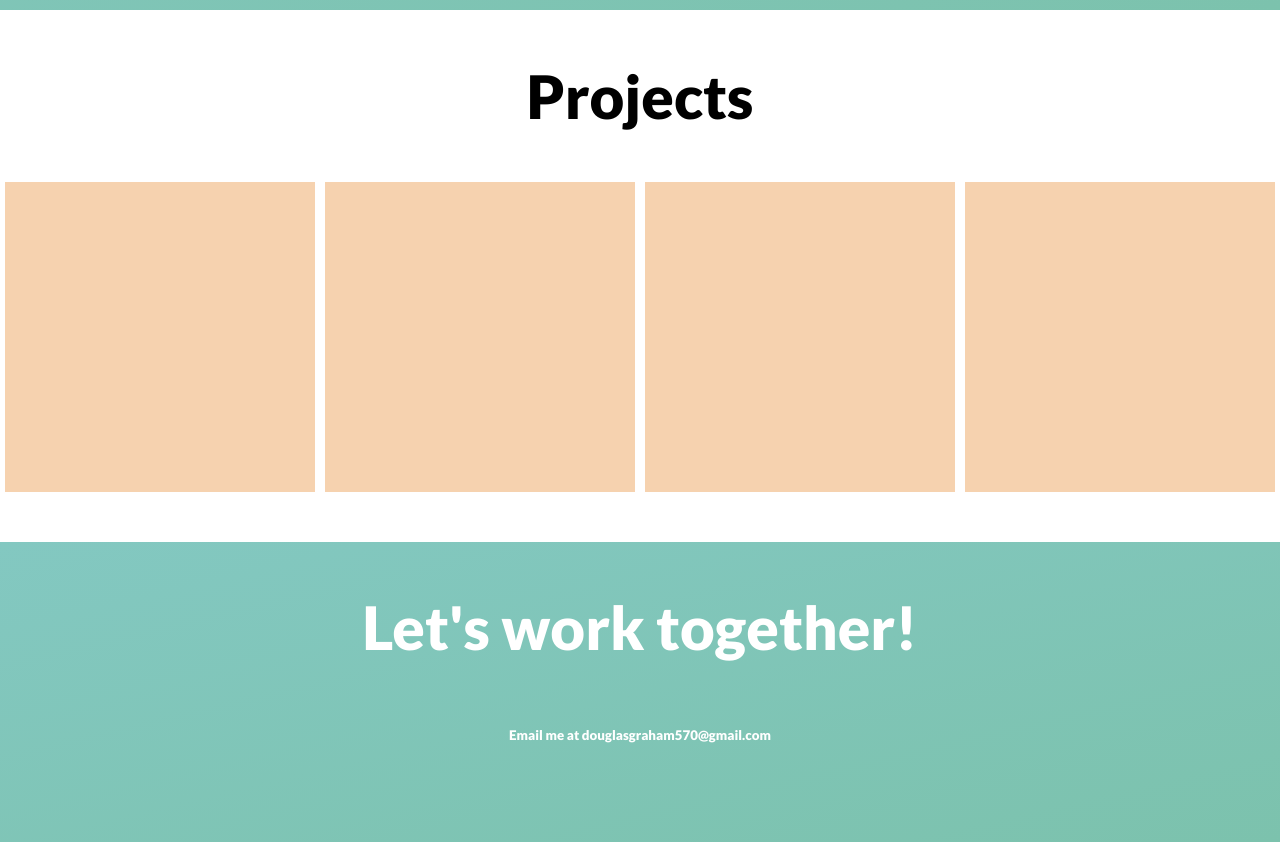
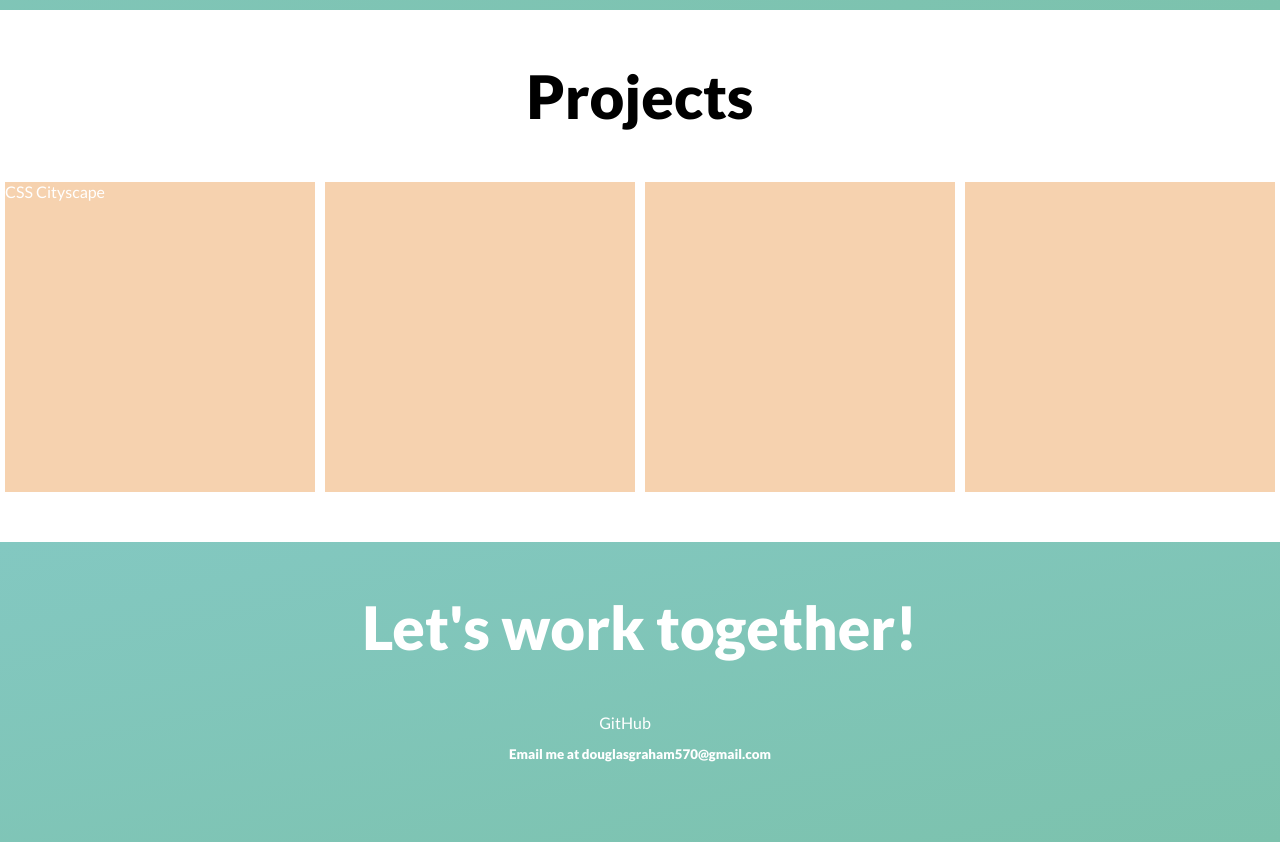
Before and after one commit to douglasgraham570/CSSandbox, a website: page public/portfolio.html in a window 1280 px wide. Shown: the part 790-1632 px from the top of the page. Drawn offline with Linux system fonts and the light colour scheme.

Commit message:
completed all user stories

```diff
--- a/public/css/portfolio-styles.css
+++ b/public/css/portfolio-styles.css
@@ -74,7 +74,7 @@ h3 {
   margin: 0 5px;
 }
 
-#contact {
+.contact-container {
   text-align: center;
   display: flex;
   flex-direction: column;
@@ -93,4 +93,8 @@ h3 {
   a {
     padding: 0 15px;
   }
+
+  .contact-container {
+    height: 400px;
+  }
 }
--- a/public/portfolio.html
+++ b/public/portfolio.html
@@ -28,15 +28,25 @@
     <section id="projects">
       <h1>Projects</h1>
       <div class="project-container">
-        <div class="project-tile"></div>
+        <div class="project-tile">
+          <a target="_blank" href="douglasg.com">CSS Cityscape</a>
+        </div>
         <div class="project-tile"></div>
         <div class="project-tile"></div>
         <div class="project-tile"></div>
       </div>
     </section>
     <section id="contact">
-      <h1>Let's work together!</h1>
-      <h3>Email me at douglasgraham570@gmail.com</h3>
+      <div class="contact-container">
+        <h1>Let's work together!</h1>
+        <a
+          id="profile-link"
+          target="_blank"
+          href="https://github.com/douglasgraham570"
+          >GitHub</a
+        >
+        <h3>Email me at douglasgraham570@gmail.com</h3>
+      </div>
     </section>
   </body>
 </html>
```
